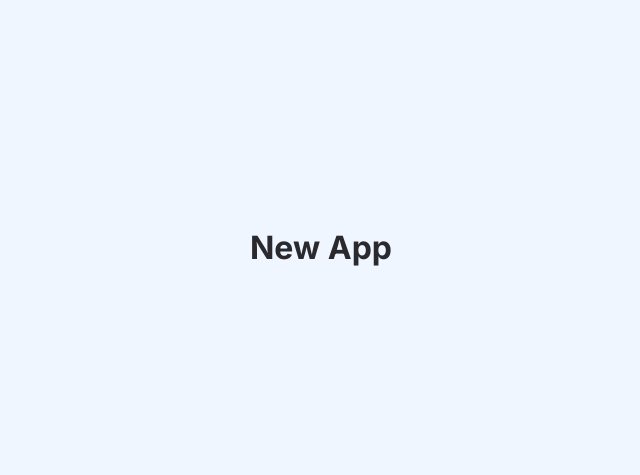
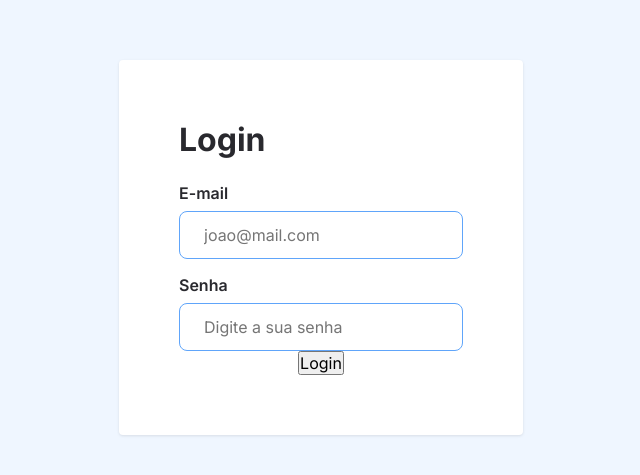
Before and after one commit to marcos-hein/react-books, a React (Vite) app: page / in a window 1280 px wide. Shown: the part 153-628 px from the top of the page, without its empty margins (319-959 px from the left). Built offline with nearby package versions, Linux system fonts and the light colour scheme.

Commit message:
feat: cria página de login

```diff
--- a/src/App.tsx
+++ b/src/App.tsx
@@ -1,7 +1,11 @@
+import { RouterProvider, createBrowserRouter } from 'react-router-dom';
+import { Login } from './pages/Login';
 import './App.css';
 
 function App() {
-  return <h1>New App</h1>;
+  const router = createBrowserRouter([{ path: '/', element: <Login /> }]);
+
+  return <RouterProvider router={router} />;
 }
 
 export default App;
--- /dev/null
+++ b/src/components/indext.ts
@@ -0,0 +1 @@
+export * from './Input/Input.tsx'
--- a/src/main.tsx
+++ b/src/main.tsx
@@ -1,6 +1,6 @@
 import React from 'react';
 import ReactDOM from 'react-dom/client';
-import App from './App.tsx';
+import App from './App';
 import './index.css';
 
 ReactDOM.createRoot(document.getElementById('root')!).render(
--- /dev/null
+++ b/src/pages/Login.css
@@ -0,0 +1,20 @@
+.login__container {
+  max-width: 585px;
+  max-height: 690px;
+  padding: 3.75rem;
+
+  display: flex;
+  flex-direction: column;
+  align-items: center;
+  justify-content: center;
+  background-color: var(--white);
+  border-radius: 0.25rem;
+  box-shadow: 0px 1px 3px 0px rgba(0, 0, 0, 0.1);
+}
+
+.login__heading {
+  font-size: 2rem;
+  font-weight: 700;
+  margin-bottom: 1.5rem;
+  align-self: flex-start;
+}
--- /dev/null
+++ b/src/pages/Login.tsx
@@ -0,0 +1,19 @@
+import { Input } from '../components/Input/Input';
+import './Login.css';
+
+export function Login() {
+  function handleLogin() {
+    // TODO: implementar lógica de login
+    console.log('usuário logado');
+  }
+  return (
+    <section className="login__container">
+      <h2 className="login__heading">Login</h2>
+
+      <Input name="email" label="E-mail" placeholder="joao@mail.com" />
+      <Input name="password" type="password" label="Senha" placeholder="Digite a sua senha" />
+
+      <button onClick={handleLogin}>Login</button>
+    </section>
+  );
+}
```
